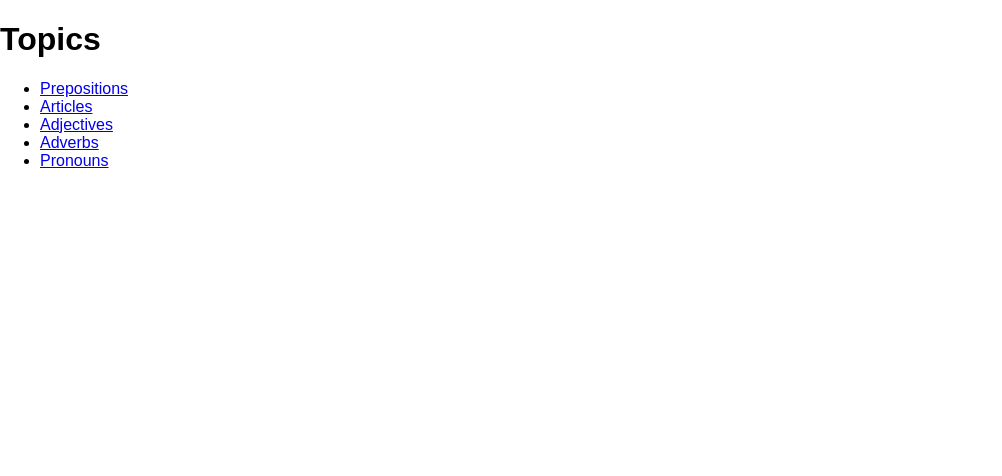
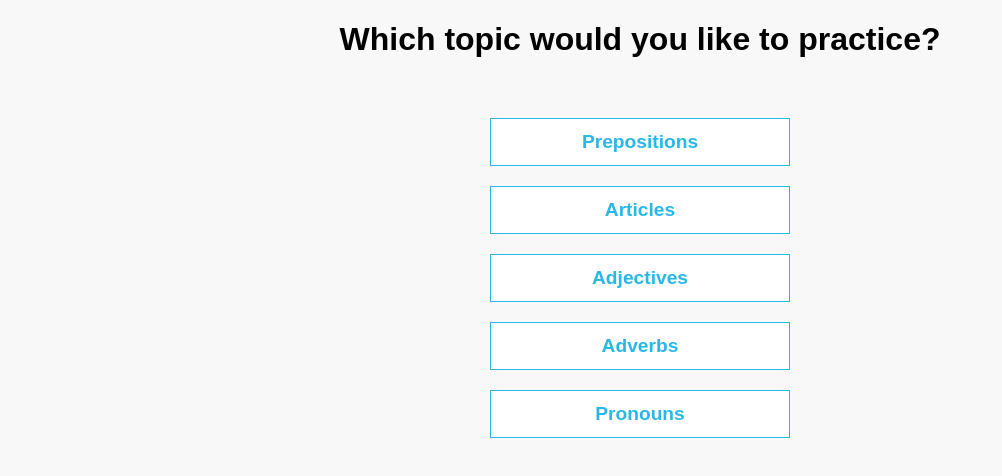
Before and after one commit to douglassantos55/learnit, a React app: page /#/ in a window 1280 px wide. Shown: the top 476 px of the page, without its empty margins (0-1002 px from the left). Built offline with nearby package versions, Linux system fonts and the light colour scheme.

Commit message:
add topics page styles

```diff
--- a/public/styles.css
+++ b/public/styles.css
@@ -2,7 +2,7 @@
 
 html, body { height: 100%; }
 
-body { margin: 0; font-family: Arial; font-size: 16px }
+body { background: #f8f8f8; margin: 0; font-family: Arial; font-size: 16px }
 
 .progress { position: fixed; top: 50%; left: 50%; z-index: 10; width: 400px; max-width: 90%; background: #f2f2f2; padding: 20px; transform: translateX(-50%) translateY(-50%); box-shadow: 0 1px 5px 2px rgba(0, 0, 0, 0.4); }
 
@@ -45,7 +45,7 @@ form {
   transform: translateX(-50%);
   display: inline-block;
   vertical-align: middle;
-  transition: transform 0.3s;
+  transition: all 0.25s;
   will-change: opacity, transform;
 }
 .back:hover:after {
@@ -88,10 +88,13 @@ form {
 }
 .options label {
   width: 49%;
-  padding: 10px 0 10px 45px;
+  padding: 14px 0 14px 45px;
   margin-bottom: 10px;
-  border: 1px solid #eee;
+  border: 2px solid #eee;
   position: relative;
+  background: #fff;
+  transition: border .25s;
+  border-radius: 40px;
 }
 .options label .check {
   display: block;
@@ -100,12 +103,12 @@ form {
   border-radius: 100%;
   width: 25px;
   height: 25px;
-  top: 7px;
-  left: 7px;
+  top: 10px;
+  left: 10px;
   z-index: 5;
   transition: border .25s;
 }
-.options label .check:before, .options label .check:after {
+.options label .check:before {
   content: '';
   position: absolute;
   border-radius: 100%;
@@ -127,11 +130,14 @@ form {
 }
 .options label:hover {
   cursor: pointer;
-  background: #eee;
+  border-color: #28b8e6;
+}
+.options label.checked, .options label:hover .check {
+  border-color: #28b8e6;
 }
 .options label.correct {
-  background: #08ac00;
-  color: #fff;
+  color: #08ac00;
+  border-color: #08ac00;
   font-weight: 700;
 }
 .options label.correct .check:before {
@@ -141,32 +147,22 @@ form {
   height: 20px;
   border-radius: 0;
   background: none!important;
-  border: solid #fff;
+  border: solid #08ac00;
   border-width: 0 5px 5px 0;
   transform: rotate(45deg);
 }
 .options label.wrong {
-  background: red;
-  color: #fff;
+  border-color: red;
+  color: red;
   font-weight: 700;
 }
-.options label.wrong .check:before, .options label.wrong .check:after {
-  position: absolute;
-  top: -4px;
-  left: 10px;
-  content: ' ';
-  height: 33px;
-  width: 4px;
-  border-radius: 100%;
-  background-color: #fff!important;
+.options label.wrong .check {
+  border-color: red;
 }
 .options label.wrong .check:before {
-  transform: rotate(45deg);
+  background: red;
 }
-.options label.wrong .check:after {
-  transform: rotate(-45deg);
-}
-.options label.wrong .check, .options label.correct .check {
+.options label.correct .check {
   border: none!important;
 }
 
@@ -180,7 +176,7 @@ button {
   cursor: pointer;
   box-shadow: 0 1px 1px 1px rgba(0, 0, 0, 0.2);
   border-radius: 40px;
-  transition: all 0.4s ease-out;
+  transition: all 0.25s ease-out;
 }
 button:hover {
   background: #178db3;
@@ -189,3 +185,32 @@ button[disabled] {
   background: #ddd;
   cursor: not-allowed;
 }
+
+.topics-wrapper {
+  text-align: center;
+}
+.topics {
+  list-style: none;
+  padding: 0;
+  width: 300px;
+  margin: 60px auto 0;
+  max-width: 90%;
+}
+.topics li {
+  margin-bottom: 20px;
+}
+.topics li > a {
+  display: block;
+  text-decoration: none;
+  padding: 12px 20px;
+  border: 1px solid #28b8e6;
+  font-size: 1.2rem;
+  color: #28b8e6;
+  transition: all .35s;
+  font-weight: 600;
+  background: #fff;
+}
+.topics li > a:hover {
+  background: #28b8e6;
+  color: #fff;
+}
--- a/src/components/Quiz.js
+++ b/src/components/Quiz.js
@@ -115,6 +115,8 @@ class Quiz extends React.Component {
             if (correctAnswer === option) {
               classname = 'correct';
             }
+          } else if (answer === option) {
+            classname = 'checked';
           }
 
           return <label key={i} className={classname}>
--- a/src/components/TopicsPage.js
+++ b/src/components/TopicsPage.js
@@ -10,8 +10,8 @@ const TOPICS = {
 };
 
 const TopicsPage = () => (
-  <div>
-    <h1>Topics</h1>
+  <div className="topics-wrapper">
+    <h1>Which topic would you like to practice?</h1>
 
     <ul className="topics">
       {Object.keys(TOPICS).map(
```
